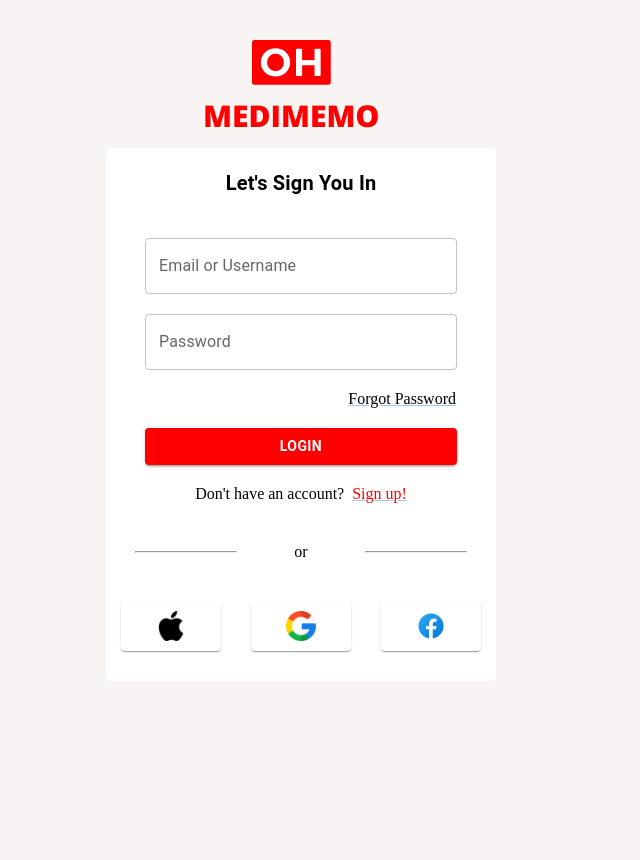
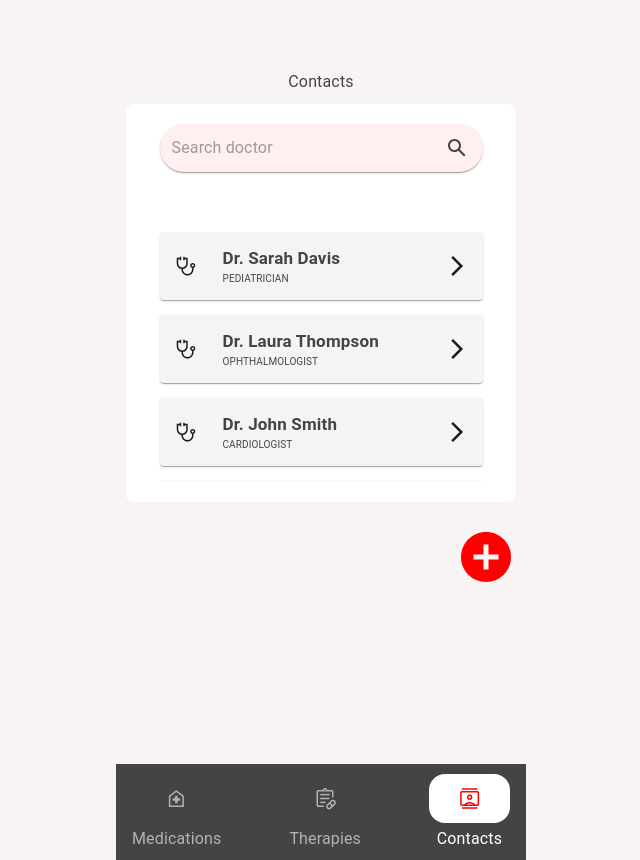
Before and after one commit to serene21/medimemo-uni2grow-2024, a React (Vite) app: page /contacts in a window 1280 px wide. Before the commit this address led to /login. Shown: the whole page, without its empty margins (354-994 px from the left). Built offline with nearby package versions, Linux system fonts and the light colour scheme; data requests are answered from the project's data file.

Commit message:
Mise en place de toutes les nested routes

```diff
--- a/src/App.tsx
+++ b/src/App.tsx
@@ -1,51 +1,112 @@
-import {
-  createBrowserRouter,
-  redirect,
-  RouterProvider,
-} from "react-router-dom";
+import { createBrowserRouter, RouterProvider } from "react-router-dom";
 import { Layout } from "./components/layout/Layout.tsx";
+import { SubLayout } from "./components/layout/SubLayout.tsx";
+import Login from "./pages/login/Login";
+import Medications from "./pages/medications/Medications.tsx";
+import MedicationDetails from "./pages/medicationDetails/MedicationDetails.tsx";
+import AddEditTherapie from "./pages/addEditTherapie/AddEditTherapie.tsx";
+import TherapieDetails from "./pages/therapieDetails/TherapieDetails.tsx";
 import Contacts from "./pages/contacts/Contacts.tsx";
-import Login from "./pages/login/Login";
-import { Medications } from "./pages/medications/Medications.tsx";
-import { Therapies } from "./pages/therapies/Therapies.tsx";
-import MedicationDetails from "./pages/medicationDetails/MedicationDetails.tsx";
+import AddEditContact from "./pages/addEditContact/AddEditContact.tsx";
+import DoctorDetails from "./pages/doctorDetails/DoctorDetails.tsx";
+import Profil from "./pages/profil/Profil.tsx";
+import Program from "./pages/program/Program.tsx";
 
 const router = createBrowserRouter([
   {
-    path: "/login",
-    element: <Login />,
-  },
-  {
     path: "/",
-    loader: () => redirect("/login"),
-  },
-  {
     element: <Layout />,
     children: [
       {
-        path: "/medications",
-        element: <Medications />,
+        path: "login",
+        element: <Login />,
+      },
+      {
+        path: "medications",
+        element: <SubLayout />,
         children: [
+          {
+            path: "",
+            element: <Medications />,
+          },
           {
             path: "details",
             element: <MedicationDetails />,
           },
-        ]
+        ],
       },
       {
-        path: "/layout/contacts",
-        element: <Contacts />,
+        path: "therapies",
+        element: <SubLayout />,
+        children: [
+          {
+            path: "",
+            element: <Medications />,
+          },
+          {
+            path: "edit",
+            children: [
+              {
+                path: "",
+                element: <AddEditTherapie />,
+              },
+              {
+                path: "program",
+                element: <Program />
+              }
+            ],
+          },
+          {
+            path: "add",
+            children: [
+              {
+                path: "",
+                element: <AddEditTherapie />,
+              },
+              {
+                path: "program",
+                element: <Program />
+              }
+            ],
+          },
+          {
+            path: "details",
+            element: <TherapieDetails />,
+          },
+        ],
       },
       {
-        path: "/layout/Therapies",
-        element: <Therapies />,
+        path: "contacts",
+        element: <SubLayout />,
+        children: [
+          {
+            path: "",
+            element: <Contacts />,
+          },
+          {
+            path: "edit",
+            element: <AddEditContact />,
+          },
+          {
+            path: "add",
+            element: <AddEditContact />,
+          },
+          {
+            path: "details",
+            element: <DoctorDetails />,
+          },
+        ],
+      },
+      {
+        path: "profil",
+        element: <Profil />,
       },
     ],
   },
 ]);
 
 function App() {
-  return <RouterProvider router={router}></RouterProvider>;
+  return <RouterProvider router={router} />;
 }
 
 export default App;
--- a/src/components/layout/Layout.tsx
+++ b/src/components/layout/Layout.tsx
@@ -1,16 +1,12 @@
-import React from "react";
 import "./Layout.css";
-import { Outlet, useLocation } from "react-router-dom";
-import { AppNavigation } from "../appNavigation/AppNavigation";
+import { Outlet} from "react-router-dom";
 
 export function Layout() {
-  const location = useLocation();
   return (
     <div className="container">
       <div className="panel">
         <Outlet />
       </div>
-      {location.pathname!=="/layout/medications/details" && <AppNavigation />}
     </div>
   );
 }
--- /dev/null
+++ b/src/components/layout/SubLayout.tsx
@@ -0,0 +1,15 @@
+import "./Layout.css";
+import { Outlet, useLocation } from "react-router-dom";
+import { AppNavigation } from "../appNavigation/AppNavigation";
+
+export function SubLayout() {
+  const location = useLocation();
+  return (
+    <div className="container">
+      <div className="panel">
+        <Outlet />
+      </div>
+      {location.pathname!=="/medications/details" && <AppNavigation /> }
+    </div>
+  );
+}
--- a/src/pages/addEditContact/AddEditContact.tsx
+++ b/src/pages/addEditContact/AddEditContact.tsx
@@ -1,5 +1,7 @@
 function AddEditContact(){
-
+    return (
+        <div>Add  and Edit therapy</div>
+    );
 }
 
 export default AddEditContact;
--- a/src/pages/addEditTherapie/AddEditTherapie.tsx
+++ b/src/pages/addEditTherapie/AddEditTherapie.tsx
@@ -1,5 +1,7 @@
 function AddEditTherapie(){
-
+    return (
+        <div>Add and Edit thérapie</div>
+    );
 }
 
 export default AddEditTherapie;
--- a/src/pages/doctorDetails/DoctorDetails.tsx
+++ b/src/pages/doctorDetails/DoctorDetails.tsx
@@ -1,5 +1,8 @@
 function DoctorDetails(){
-
+    return (
+        <div>Contact Details</div>
+    );
 }
 
+
 export default DoctorDetails;
--- a/src/pages/medicationDetails/MedicationDetails.tsx
+++ b/src/pages/medicationDetails/MedicationDetails.tsx
@@ -1,13 +1,10 @@
-import React from "react";
-import  "./MedicationDetails.css";
-
-function MedicationDetails(){
-    return (
-        <div className="test">
-            <h1>Medication détails</h1>
-
-        </div>
-    );
+function MedicationDetails() {
+  return (
+    <div>
+      <h2>Medication Details</h2>
+      <p>Here you can see detailed information about medications.</p>
+    </div>
+  );
 }
 
 export default MedicationDetails;
--- a/src/pages/medications/Medications.tsx
+++ b/src/pages/medications/Medications.tsx
@@ -1,17 +1,10 @@
-import React from "react"
-import { useNavigate } from "react-router-dom";
-import { Button } from "@mui/material";
-export function Medications(){
-    const nav = useNavigate();
-    const handleClick =() => {
-        nav('/medications/details');
-    }
-    return(
-        <div>
-            Medications page
-            <Button onClick={handleClick}>
-                test
-            </Button>
-        </div>
-    )
+
+function Medications() {
+  return (
+    <div>
+      Medication page
+    </div>
+  );
 }
+
+export default Medications;
--- a/src/pages/profil/Profil.tsx
+++ b/src/pages/profil/Profil.tsx
@@ -1,5 +1,7 @@
 function Profil(){
-
+    return (
+        <div>Profil</div>
+    );
 }
 
 export default Profil;
--- /dev/null
+++ b/src/pages/program/Program.tsx
@@ -0,0 +1,8 @@
+function Program(){
+    return (
+        <div>Page Program</div>
+    );
+}
+
+
+export default Program;
--- a/src/pages/therapieDetails/TherapieDetails.tsx
+++ b/src/pages/therapieDetails/TherapieDetails.tsx
@@ -1,5 +1,7 @@
 function TherapieDetails(){
-
+    return (
+        <div>Details de la thérapie</div>
+    );
 }
 
 export default TherapieDetails;
```
Also changed, not shown: src/pages/program/Program.css (added).
